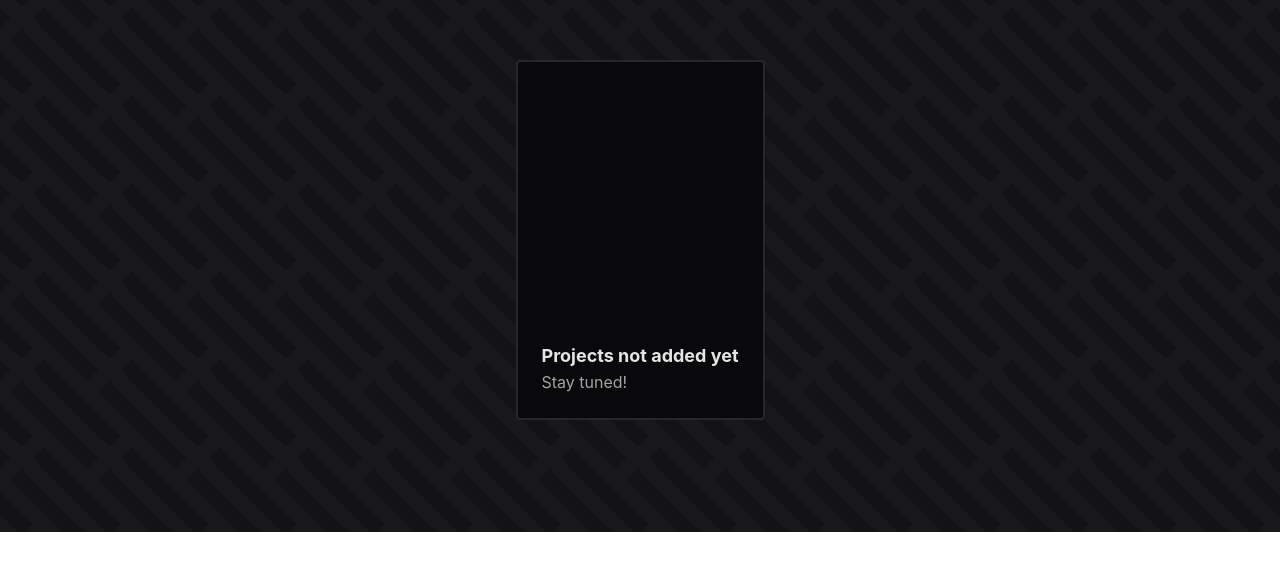
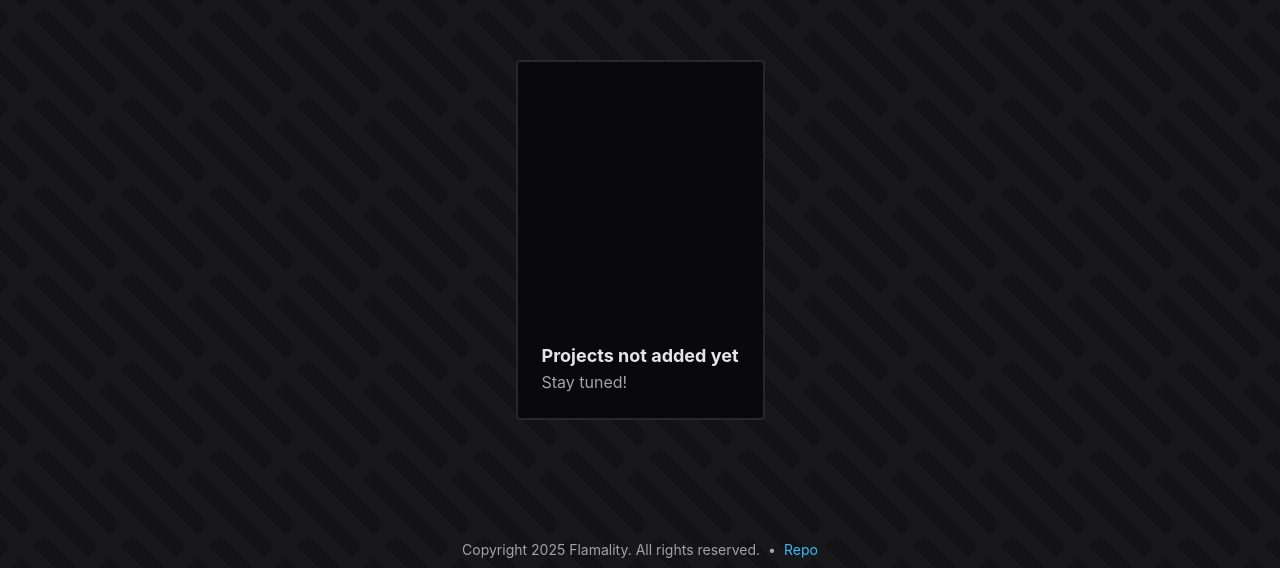
Before and after one commit to Flamality/portfolioV2, a React (Create React App) app: page / in a window 1280 px wide. Shown: the part 1588-2156 px from the top of the page. Before the commit the page ends 2120 px from the top, so only its background shows below. Built offline with nearby package versions, Linux system fonts and the light colour scheme; what tailwindcss-animation-delay would draw is missing.

Commit message:
Pre-Release V1.2

```diff
--- a/src/pages/tabs/Personal.jsx
+++ b/src/pages/tabs/Personal.jsx
@@ -4,6 +4,7 @@
 import Pannel from "./components/Pannel";
 import PannelContent from "./components/PannelContent";
 import PannelHeader from "./components/PannelHeader";
+import Footer from "./components/Footer";
 
 export default function Personal({ isChanging }) {
   const sequence = ["FLAMALITY", "REMI"];
@@ -48,6 +49,7 @@
           </PannelContent>
         </Pannel>
       </Section>
+      <Footer />
     </div>
   );
 }
--- a/src/pages/tabs/Professional.jsx
+++ b/src/pages/tabs/Professional.jsx
@@ -6,6 +6,7 @@
 import PannelContent from "./components/PannelContent";
 import Project from "./components/Project";
 import Skill from "./components/Skill";
+import Footer from "./components/Footer";
 
 export default function Professional({ isChanging }) {
   const [projectTab, setProjectTab] = useState(0);
@@ -108,6 +109,7 @@
           <Project name='Projects not added yet' description='Stay tuned!' />
         </div>
       </Section>
+      <Footer />
     </div>
   );
 }
--- /dev/null
+++ b/src/pages/tabs/components/Footer.jsx
@@ -0,0 +1,17 @@
+import React from "react";
+
+export default function Footer() {
+  return (
+    <div className='w-full flex flex-row flex-wrap justify-center items-center p-2 gap-2'>
+      <p className='text-sm text-neutral-400'>
+        Copyright 2025 Flamality. All rights reserved.
+      </p>
+      <p className='text-sm text-neutral-400'>•</p>
+      <p className='text-sm text-sky-400'>
+        <a href='https://github.com/Flamality/portfolioV2' target='__blank'>
+          Repo
+        </a>
+      </p>
+    </div>
+  );
+}
--- a/src/pages/tabs/components/PannelContent.jsx
+++ b/src/pages/tabs/components/PannelContent.jsx
@@ -1,5 +1,9 @@
 import React from "react";
 
 export default function PannelContent({ children }) {
-  return <div className='inline-flex text-neutral-300 gap-x-2'>{children}</div>;
+  return (
+    <div className='inline-flex flex-wrap text-neutral-300 gap-2'>
+      {children}
+    </div>
+  );
 }
--- a/src/pages/tabs/components/Skill.jsx
+++ b/src/pages/tabs/components/Skill.jsx
@@ -5,7 +5,7 @@
       style={{ backgroundColor: `${color}25` }} // Adds transparency (15% opacity)
     >
       <img src={icon} className='text-white h-5 w-5 object-contain' />
-      <p className='text-neutral-300'>{skill}</p>
+      <p className='text-neutral-300 truncate'>{skill}</p>
     </div>
   );
 }
--- a/src/pages/tabs/components/Title.jsx
+++ b/src/pages/tabs/components/Title.jsx
@@ -37,7 +37,7 @@
     <span
       className={`${
         isChanging ? "animate-out" : "animate-in"
-      } animation-fill-both opacity-0 text-neutral-200 text-7xl h-20 font-bold max-md:text-center`}
+      } animation-fill-both opacity-0 text-neutral-200 text-7xl h-20 font-bold max-md:text-center max-md:text-6xl max-md:h-16`}
     >
       {displayText}
     </span>
```
